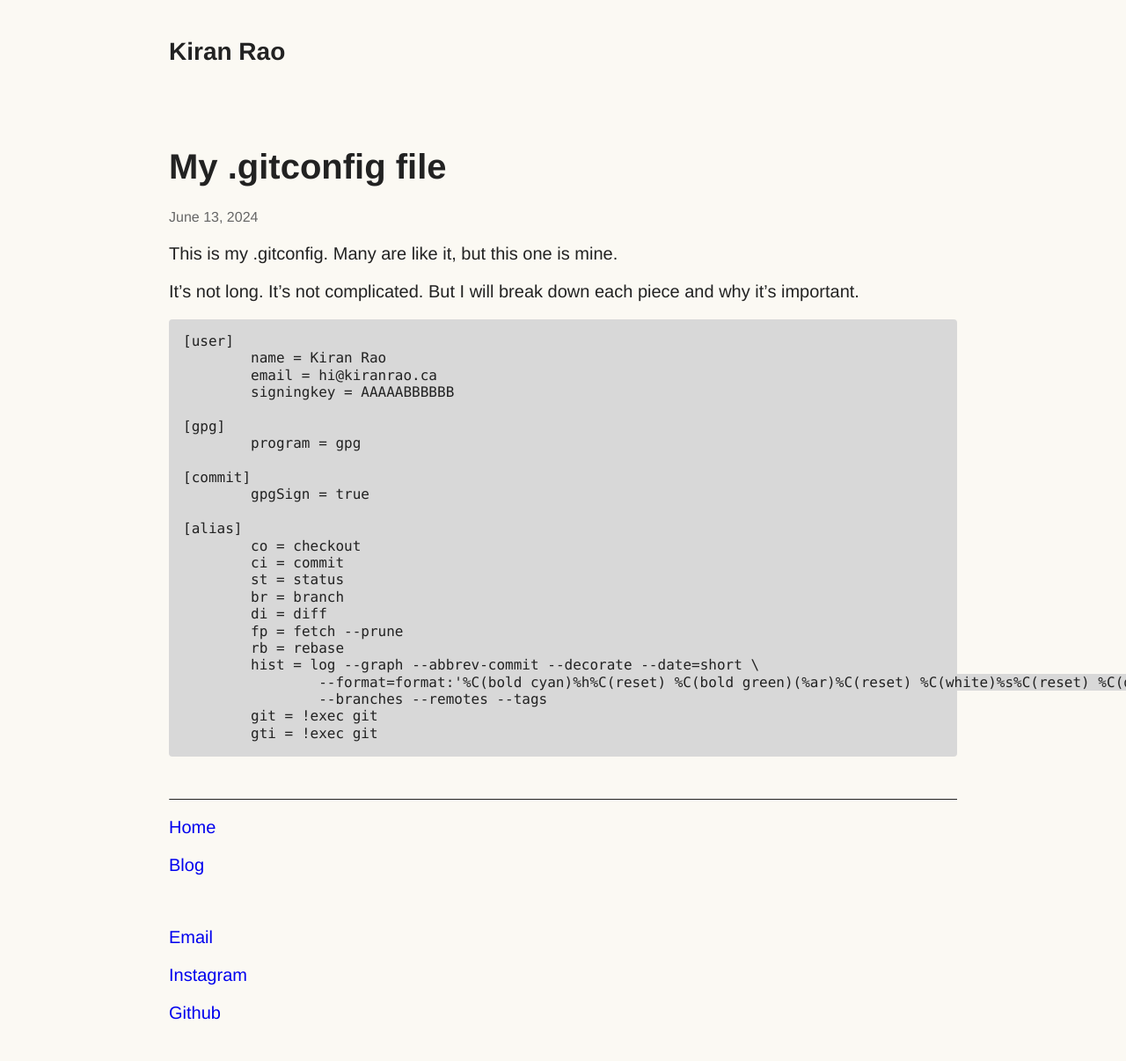
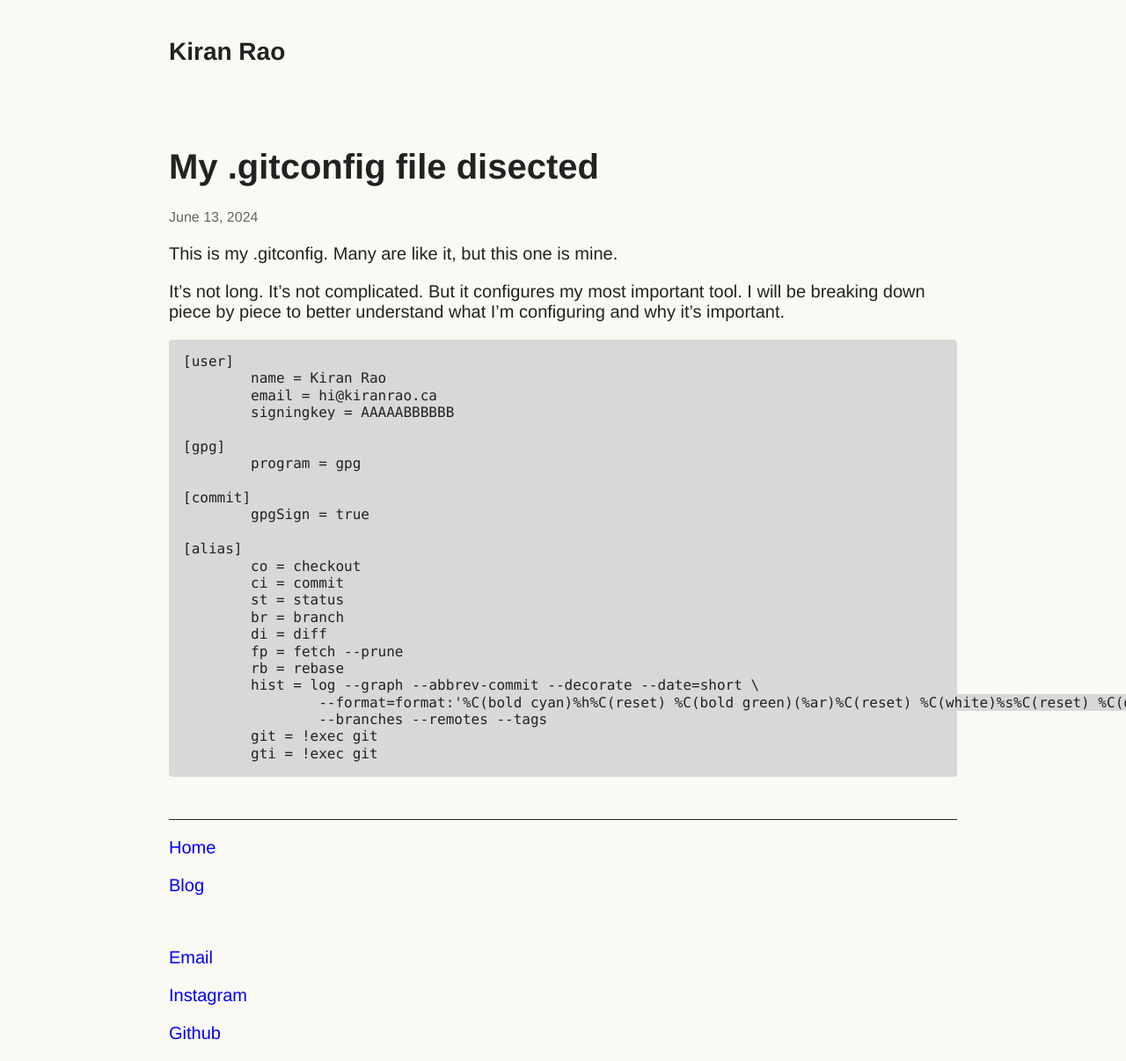
Before and after one commit to Kiran-Rao/kiran-rao.github.io, a Jekyll site: the page built from docs/unpublished/2024-06-13-git-config.md, in a window 1280 px wide. Shown: the whole page at 88% size. Built offline with Jekyll 4.4.1, drawn with Linux system fonts in a browser that asks for light colours; before the commit the page ends 1183 px from its top, so only the background shows below that.

Commit message:
Rewrite intro

````diff
--- a/docs/unpublished/2024-06-13-git-config.md
+++ b/docs/unpublished/2024-06-13-git-config.md
@@ -1,13 +1,13 @@
 ---
 layout: post
-title: 'My .gitconfig file'
+title: 'My .gitconfig file disected'
 date: 2024-06-13
 author: Kiran Rao
 ---
 
 This is my .gitconfig. Many are like it, but this one is mine.
 
-It's not long. It's not complicated. But I will break down each piece and why it's important.
+It's not long. It's not complicated. But it configures my most important tool. I will be breaking down piece by piece to better understand what I'm configuring and why it's important.
 
 ```sh
 [user]
````
